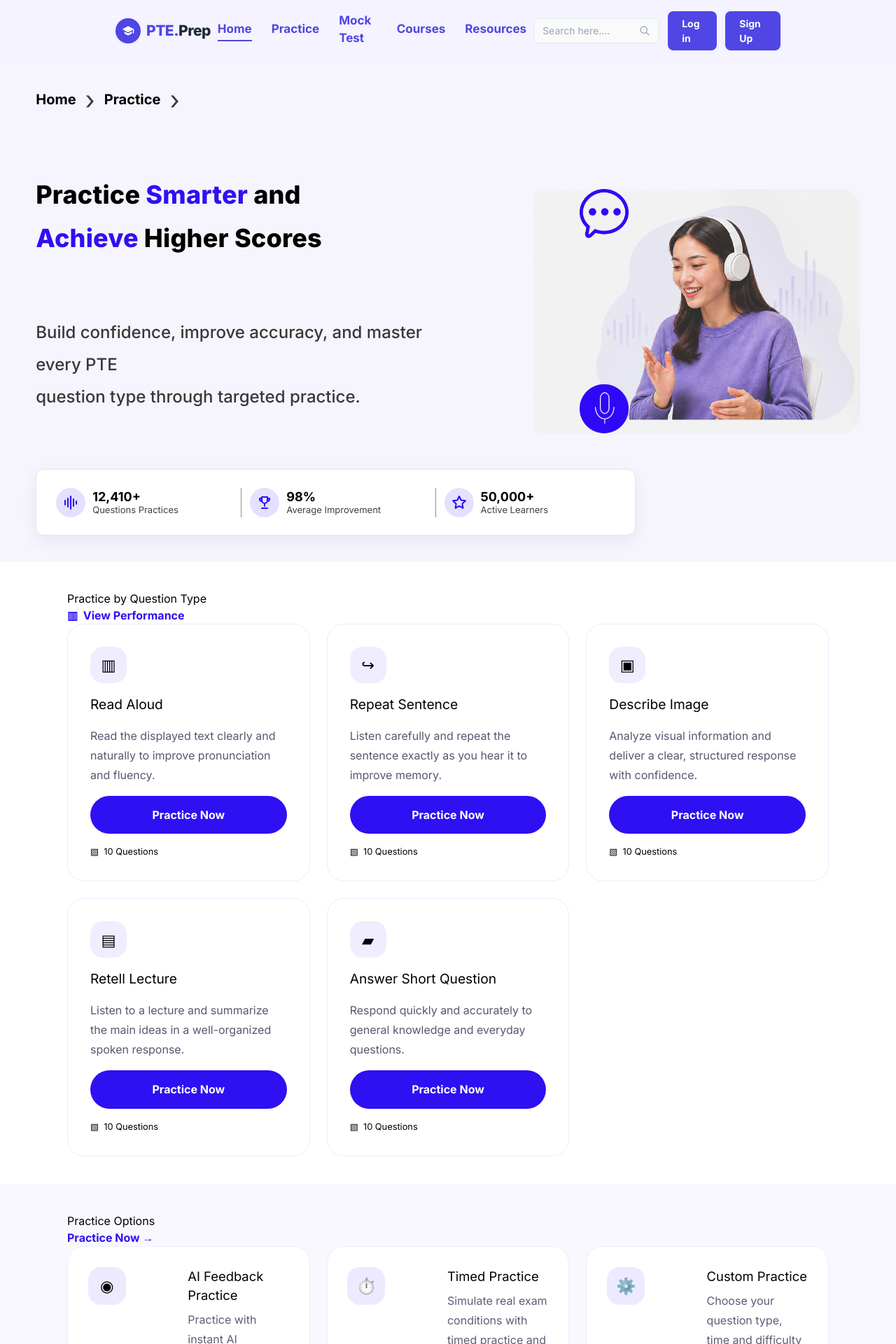
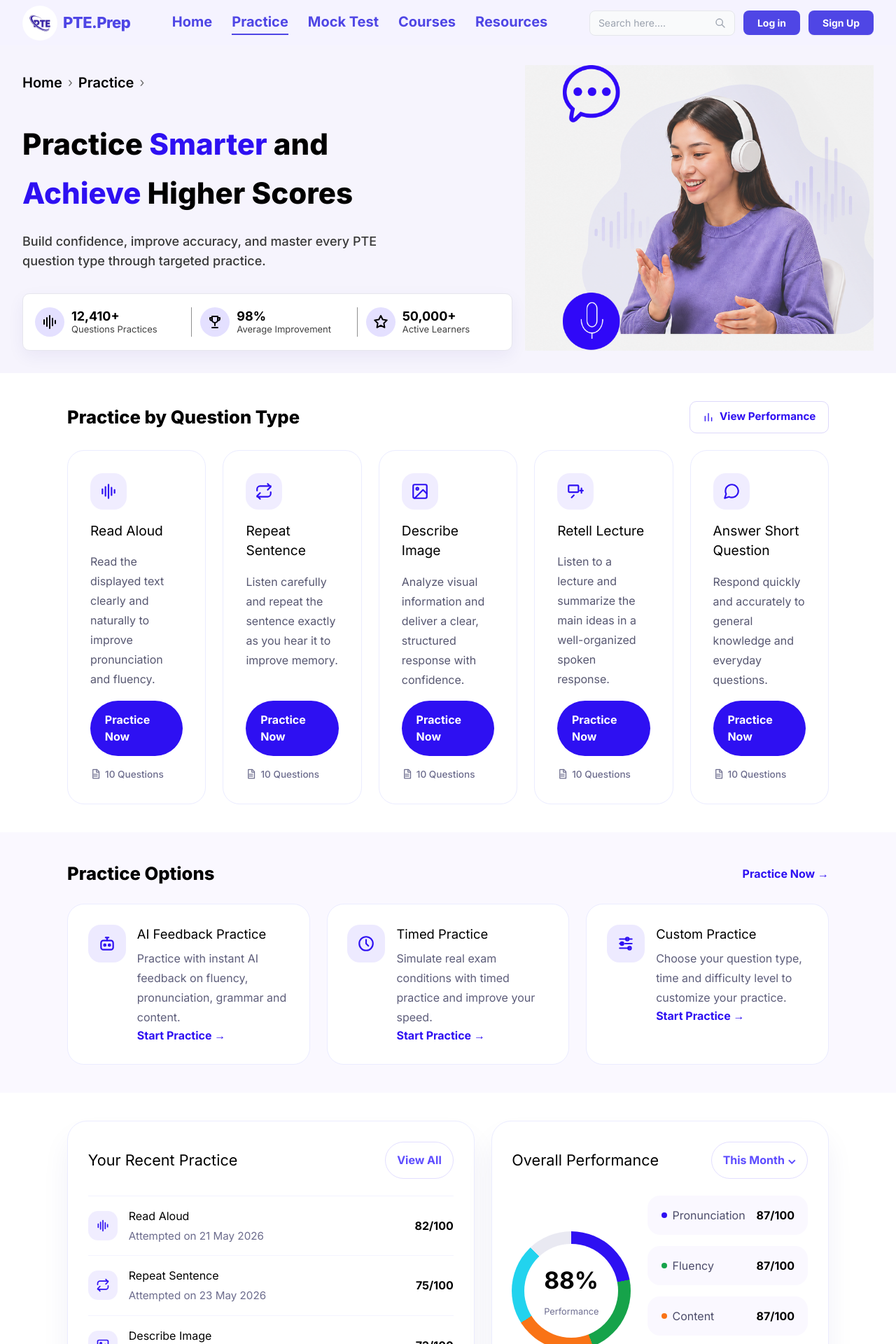
Before and after one commit to AuralithBit0822/PTE, a Next.js app in the folder frontend/: page /practice in a window 1280 px wide. Shown: the top 1920 px of the page at 70% size. Built offline with nearby package versions, Linux system fonts and the light colour scheme.

Commit message:
fixed nav bar and hero section:

```diff
--- a/frontend/app/(dashboard)/practice/page.tsx
+++ b/frontend/app/(dashboard)/practice/page.tsx
@@ -1,54 +1,82 @@
 import Image from "next/image";
 import Link from "next/link";
+import Footer from "@/components/common/Footer";
 
 const Chevron = () => <span className="chevron" aria-hidden="true">›</span>;
 
-
-function SoundIcon() {
-  return <svg viewBox="0 0 24 24" aria-hidden="true"><path d="M4 9v6M8 6v12M12 3v18M16 7v10M20 10v4" /></svg>;
+// ── Icon components (stroke-based, matches home page style) ──
+function WaveformIcon() {
+  return <svg viewBox="0 0 24 24"><path d="M4 9v6M8 6v12M12 3v18M16 7v10M20 10v4" /></svg>;
 }
-
 function TrophyIcon() {
-  return <svg viewBox="0 0 24 24" aria-hidden="true"><path d="M8 4h8v5a4 4 0 0 1-8 0V4Z M8 6H5v1a3 3 0 0 0 3 3M16 6h3v1a3 3 0 0 1-3 3M12 13v4M8 20h8" /></svg>;
+  return <svg viewBox="0 0 24 24"><path d="M8 4h8v5a4 4 0 0 1-8 0V4Z" /><path d="M8 6H5v1a3 3 0 0 0 3 3M16 6h3v1a3 3 0 0 1-3 3M12 13v4M8 20h8" /></svg>;
 }
-
 function StarIcon() {
-  return <svg viewBox="0 0 24 24" aria-hidden="true"><path d="m12 3 2.7 5.5 6.1.9-4.4 4.3 1 6.1-5.4-2.9-5.4 2.9 1-6.1-4.4-4.3 6.1-.9L12 3Z" /></svg>;
+  return <svg viewBox="0 0 24 24"><path d="m12 3 2.7 5.5 6.1.9-4.4 4.3 1 6.1-5.4-2.9-5.4 2.9 1-6.1-4.4-4.3 6.1-.9L12 3Z" /></svg>;
 }
-
+function RepeatIcon() {
+  return <svg viewBox="0 0 24 24"><path d="M17 2l4 4-4 4M3 11V9a4 4 0 0 1 4-4h14M7 22l-4-4 4-4M21 13v2a4 4 0 0 1-4 4H3" /></svg>;
+}
+function ImageIcon() {
+  return <svg viewBox="0 0 24 24"><rect x="3" y="3" width="18" height="18" rx="2" /><circle cx="8.5" cy="8.5" r="1.5" /><path d="M21 15l-5-5L5 21" /></svg>;
+}
+function LectureIcon() {
+  return <svg viewBox="0 0 24 24"><rect x="3" y="4" width="13" height="9" rx="1" /><path d="M7 20l3-3M20 8v6M22 11h-4" /></svg>;
+}
+function ChatIcon() {
+  return <svg viewBox="0 0 24 24"><path d="M21 11.5a8.38 8.38 0 0 1-.9 3.8 8.5 8.5 0 0 1-7.6 4.7 8.38 8.38 0 0 1-3.8-.9L3 21l1.9-5.7a8.38 8.38 0 0 1-.9-3.8 8.5 8.5 0 0 1 4.7-7.6 8.38 8.38 0 0 1 3.8-.9h.5a8.48 8.48 0 0 1 8 8v.5Z" /></svg>;
+}
+function RobotIcon() {
+  return <svg viewBox="0 0 24 24"><rect x="4" y="8" width="16" height="12" rx="3" /><circle cx="9" cy="14" r="1.2" /><circle cx="15" cy="14" r="1.2" /><path d="M12 8V4m0 0h-2m2 0h2" /></svg>;
+}
+function ClockIcon() {
+  return <svg viewBox="0 0 24 24"><circle cx="12" cy="12" r="9" /><path d="M12 7v5l3 3" /></svg>;
+}
+function SlidersIcon() {
+  return <svg viewBox="0 0 24 24"><path d="M4 6h10M17 6h3M4 12h4M11 12h9M4 18h13" /><circle cx="14" cy="6" r="2" /><circle cx="7" cy="12" r="2" /><circle cx="17" cy="18" r="2" /></svg>;
+}
+function TargetIcon() {
+  return <svg viewBox="0 0 24 24"><circle cx="11" cy="13" r="8" /><circle cx="11" cy="13" r="4.5" /><circle cx="11" cy="13" r="1" /><path d="M16 8l4-4m0 0h-3m3 0v3" /></svg>;
+}
+function BarChartIcon() {
+  return <svg viewBox="0 0 24 24"><path d="M5 20V10M12 20V4M19 20v-7" /></svg>;
+}
+function DocIcon() {
+  return <svg viewBox="0 0 24 24"><path d="M6 2h9l5 5v15H6z" /><path d="M14 2v6h6M8 13h8M8 17h8" /></svg>;
+}
 const stats = [
-  { value: "12,410+", label: "Questions Practices", Icon: SoundIcon },
+  { value: "12,410+", label: "Questions Practices", Icon: WaveformIcon },
   { value: "98%", label: "Average Improvement", Icon: TrophyIcon },
   { value: "50,000+", label: "Active Learners", Icon: StarIcon },
 ];
 
 const questionTypes = [
-  ["Read Aloud", "Read the displayed text clearly and naturally to improve pronunciation and fluency.", "▥"],
-  ["Repeat Sentence", "Listen carefully and repeat the sentence exactly as you hear it to improve memory.", "↪"],
-  ["Describe Image", "Analyze visual information and deliver a clear, structured response with confidence.", "▣"],
-  ["Retell Lecture", "Listen to a lecture and summarize the main ideas in a well-organized spoken response.", "▤"],
-  ["Answer Short Question", "Respond quickly and accurately to general knowledge and everyday questions.", "▰"],
-];
+  ["Read Aloud", "Read the displayed text clearly and naturally to improve pronunciation and fluency.", WaveformIcon],
+  ["Repeat Sentence", "Listen carefully and repeat the sentence exactly as you hear it to improve memory.", RepeatIcon],
+  ["Describe Image", "Analyze visual information and deliver a clear, structured response with confidence.", ImageIcon],
+  ["Retell Lecture", "Listen to a lecture and summarize the main ideas in a well-organized spoken response.", LectureIcon],
+  ["Answer Short Question", "Respond quickly and accurately to general knowledge and everyday questions.", ChatIcon],
+] as const;
 
 const practiceModes = [
-  ["AI Feedback Practice", "Practice with instant AI feedback on fluency, pronunciation, grammar and content.", "◉"],
-  ["Timed Practice", "Simulate real exam conditions with timed practice and improve your speed.", "⏱️"],
-  ["Custom Practice", "Choose your question type, time and difficulty level to customize your practice.", "⚙️"],
-];
+  ["AI Feedback Practice", "Practice with instant AI feedback on fluency, pronunciation, grammar and content.", RobotIcon],
+  ["Timed Practice", "Simulate real exam conditions with timed practice and improve your speed.", ClockIcon],
+  ["Custom Practice", "Choose your question type, time and difficulty level to customize your practice.", SlidersIcon],
+] as const;
 
 const recentPractice = [
-  ["Read Aloud", "Attempted on 21 May 2026", "82/100", "▥"],
-  ["Repeat Sentence", "Attempted on 23 May 2026", "75/100", "↪"],
-  ["Describe Image", "Attempted on 11 May 2026", "73/100", "▣"],
-  ["Retell Lecture", "Attempted on 26 May 2026", "69/100", "▤"],
-  ["Answer Short Question", "Attempted on 29 May 2026", "65/100", "▰"],
-];
+  ["Read Aloud", "Attempted on 21 May 2026", "82/100", WaveformIcon],
+  ["Repeat Sentence", "Attempted on 23 May 2026", "75/100", RepeatIcon],
+  ["Describe Image", "Attempted on 11 May 2026", "73/100", ImageIcon],
+  ["Retell Lecture", "Attempted on 26 May 2026", "69/100", LectureIcon],
+  ["Answer Short Question", "Attempted on 29 May 2026", "65/100", ChatIcon],
+] as const;
 
 const performanceMetrics = [
-  ["Pronunciation", "87/100"],
-  ["Fluency", "87/100"],
-  ["Content", "87/100"],
-  ["Grammar", "87/100"],
+  { label: "Pronunciation", score: "87/100", color: "#2e10f2" },
+  { label: "Fluency", score: "87/100", color: "#16a34a" },
+  { label: "Content", score: "87/100", color: "#f97316" },
+  { label: "Grammar", score: "87/100", color: "#22d3ee" },
 ];
 
 export default function PracticePage() {
@@ -57,12 +85,14 @@ export default function PracticePage() {
       <section className="practice-hero">
         <div className="hero-grid">
           <div className="hero-copy">
-            <div className="breadcrumbs"><Link href="/">Home</Link><Chevron /><span>Practice</span><Chevron /></div>
+            <div className="breadcrumbs">
+              <Link href="/">Home</Link><Chevron /><span>Practice</span><Chevron />
+            </div>
             <h1>Practice <em>Smarter</em> and<br /><em>Achieve</em> Higher Scores</h1>
             <p>Build confidence, improve accuracy, and master every PTE<br /> question type through targeted practice.</p>
             <div className="stats-card">
               {stats.map(({ value, label, Icon }) => (
-                <div className="stat" key={value}>
+                <div className="stat" key={label}>
                   <span className="stat-icon"><Icon /></span>
                   <span><strong>{value}</strong><small>{label}</small></span>
                 </div>
@@ -74,21 +104,22 @@ export default function PracticePage() {
           </div>
         </div>
       </section>
+
       <section className="content-section question-section">
         <div className="section-heading">
           <h2>Practice by Question Type</h2>
-          <button className="outline-link">▥  View Performance</button>
+          <button className="outline-link"><BarChartIcon /> View Performance</button>
         </div>
         <div className="question-grid">
-          {questionTypes.map(([title, description, icon]) => (
+          {questionTypes.map(([title, description, Icon]) => (
             <article className="question-card" key={title}>
-              <span className="card-icon">{icon}</span>
+              <span className="card-icon"><Icon /></span>
               <h3>{title}</h3>
               <p>{description}</p>
               <Link className="practice-button" href="/practice/speaking">
                 Practice Now
               </Link>
-              <small>▧  10 Questions</small>
+              <small className="card-meta"><DocIcon /> 10 Questions</small>
             </article>
           ))}
         </div>
@@ -98,20 +129,20 @@ export default function PracticePage() {
         <div className="section-heading">
           <h2>Practice Options</h2>
           <Link className="text-link" href="/practice">
-            Practice Now →
+            Practice Now →
           </Link>
         </div>
         <div className="mode-grid">
-          {practiceModes.map(([title, description, icon]) => (
+          {practiceModes.map(([title, description, Icon]) => (
             <article className="mode-card" key={title}>
-              <span className="mode-icon">{icon}</span>
+              <span className="mode-icon"><Icon /></span>
               <div>
                 <h3>{title}</h3>
                 <p>{description}</p>
+                <Link className="text-link" href="/practice">
+                  Start Practice →
+                </Link>
               </div>
-              <Link className="text-link" href="/practice">
-                Start Practice →
-              </Link>
             </article>
           ))}
         </div>
@@ -123,9 +154,9 @@ export default function PracticePage() {
             <h2>Your Recent Practice</h2>
             <button className="view-all">View All</button>
           </div>
-          {recentPractice.map(([title, date, score, icon]) => (
+          {recentPractice.map(([title, date, score, Icon]) => (
             <div className="recent-row" key={title}>
-              <span className="recent-icon">{icon}</span>
+              <span className="recent-icon"><Icon /></span>
               <div>
                 <h3>{title}</h3>
                 <p>{date}</p>
@@ -138,26 +169,35 @@ export default function PracticePage() {
         <article className="dashboard-card performance-card">
           <div className="card-heading">
             <h2>Overall Performance</h2>
-            <button className="view-all">This Month⌄</button>
+            <button className="view-all">This Month ⌄</button>
           </div>
           <div className="performance-main">
-            <div className="donut">
+            <div
+              className="donut"
+              style={{
+                background:
+                  "conic-gradient(#2e10f2 0% 22%, #16a34a 22% 44%, #f97316 44% 66%, #22d3ee 66% 88%, #e9e9f2 88% 100%)",
+              }}
+            >
               <div>
                 <b>88%</b>
                 <small>Performance</small>
               </div>
             </div>
             <div className="metrics">
-              {performanceMetrics.map(([label, score]) => (
+              {performanceMetrics.map(({ label, score, color }) => (
                 <div className="metric" key={label}>
-                  <span>{label}</span>
+                  <span className="metric-label">
+                    <i className="dot" style={{ background: color }} />
+                    {label}
+                  </span>
                   <b>{score}</b>
                 </div>
               ))}
             </div>
           </div>
           <div className="great-job">
-            <span>♜</span>
+            <span><TrophyIcon /></span>
             <div>
               <strong>Great job! You are improving consistently.</strong>
               <small>Keep practicing to achieve a perfect score!</small>
@@ -167,15 +207,17 @@ export default function PracticePage() {
       </section>
 
       <section className="daily-banner">
-        <span className="daily-icon">◎</span>
+        <span className="daily-icon"><TargetIcon /></span>
         <div>
           <h3>Daily Practice, Better Results</h3>
           <p>Practice a little every day and see a big improvement in your speaking score.</p>
         </div>
         <Link href="/practice" className="practice-button">
-          Start Daily Practice →
+          Start Daily Practice →
         </Link>
       </section>
+
+      <Footer />
     </main>
   );
 }
--- a/frontend/app/globals.css
+++ b/frontend/app/globals.css
@@ -55,17 +55,45 @@
 
 /* ── Practice Page (Plain CSS) ── */
 .practice-page { min-height: 100vh; background: #fff; }
-.practice-hero { background: rgba(246, 244, 253, 1); min-height: 675px; padding: 37px clamp(24px, 4vw, 80px) 38px clamp(24px, 4vw, 80px); }
-.practice-hero .hero-grid { width: 100%; margin: 0 auto; display: grid; grid-template-columns: 1fr 1fr; gap: 10px; align-items: center; }
-.hero-copy { align-self: stretch; position: relative; padding-top: 2px; }
-.breadcrumbs { display: flex; align-items: center; gap: 13px; font-size: 20px; font-weight: 700; }
-.chevron { font-size: 37px; line-height: 15px; font-weight: 400; color: #3b3b3b; }
-.practice-hero h1 { margin: 91px 0 80px; font-size: clamp(36px, 2.4vw, 45px); letter-spacing: .2px; line-height: 1.72; font-weight: 800; }
+
+/* ── Hero: rebuilt sizing so it fits one viewport like the Figma design ── */
+.practice-hero {
+  background: rgba(246, 244, 253, 1);
+  padding: 28px 2rem 32px;
+}
+.practice-hero .hero-grid {
+  width: 100%;
+  margin: 0 auto;
+  display: grid;
+  grid-template-columns: 1fr 1fr;
+  gap: 18px;
+  align-items: stretch;
+  padding: 0;
+}
+.hero-copy { align-self: stretch; position: relative; padding-top: 0; display: flex; flex-direction: column; justify-content: space-between; }
+.breadcrumbs { display: flex; align-items: center; gap: 8px; font-size: 20px; font-weight: 600; line-height: 50px; }
+.breadcrumbs a { color: inherit; text-decoration: none; }
+.chevron { font-size: 18px; line-height: 1; font-weight: 400; color: #6b6b6b; }
+.practice-hero h1 { margin: 28px 0 20px; font-size: 42px; letter-spacing: 2%; line-height: 70px; font-weight: 800; }
 .practice-hero h1 em { color: #2e10f2; font-style: normal; }
-.hero-copy p { margin: 0; color: #383838; font-size: 24px; line-height: 1.92; font-weight: 500; }
-.hero-image-wrap { width: 100%; overflow: hidden; border-radius: 28px; }
-.hero-image-wrap img { display: block; width: 80%; height: auto; margin-left: auto; }
-.stats-card { width: calc(145% + 10px); min-height: 95px; background: #fff; border: 1px solid #e6e6ee; border-radius: 12px; box-shadow: 0 8px 24px rgba(33,25,138,0.06); display: flex; align-items: center; padding: 14px 16px; margin-top: 80px; gap: 8px; }
+.hero-copy p { margin: 0 0 32px; color: #383838; font-size: 18px; line-height: 28px; font-weight: 500; letter-spacing: 0%; }
+
+/* Image: show full height */
+.hero-image-wrap {
+  width: 100%;
+  border-radius: 18px;
+  display: flex;
+  align-items: flex-end;
+  justify-content: flex-end;
+}
+.hero-image-wrap img {
+  display: block;
+  width: 100%;
+  height: 100%;
+  object-fit: cover;
+}
+
+.stats-card { width: 700px; height: 82px; min-height: 0; background: #fff; border: 1.5px solid #e6e6ee; border-radius: 10px; box-shadow: 0 8px 24px rgba(33,25,138,0.06); display: flex; align-items: center; padding: 5px; gap: 20px; }
 .stat { min-width: 0; flex: 1; display: flex; align-items: center; gap: 10px; padding: 0 12px; }
 .stat + .stat { border-left: 1px solid #909090; }
 .stat-icon { width: 42px; height: 42px; background: #e4e0ff; border-radius: 50%; display: grid; place-items: center; flex: 0 0 auto; }
@@ -76,7 +104,7 @@
 
 .content-section { max-width: 1320px; margin: 0 auto; padding: 2.5rem 6rem; }
 .outline-link, .text-link { color: #2e10f2; font-weight: 700; background: transparent; border: none; cursor: pointer; }
-.question-grid { display: grid; grid-template-columns: repeat(3, minmax(240px, 1fr)); gap: 1.5rem; }
+.question-grid { display: grid; grid-template-columns: repeat(5, minmax(180px, 1fr)); gap: 1.5rem; }
 .question-card { background: #fff; border: 1px solid #ebecff; border-radius: 24px; padding: 2rem; display: flex; flex-direction: column; gap: 1rem; min-height: 310px; }
 .card-icon { width: 52px; height: 52px; border-radius: 18px; display: grid; place-items: center; background: rgba(110, 80, 255, 0.1); font-size: 1.4rem; }
 .question-card h3 { margin: 0; font-size: 1.2rem; }
@@ -99,9 +127,6 @@
 .recent-row h3 { margin: 0; font-size: 1rem; }
 .recent-row p { margin: 0.35rem 0 0; color: #6c6c8d; font-size: 0.95rem; }
 .performance-main { display: grid; grid-template-columns: minmax(170px, 200px) 1fr; gap: 1.5rem; align-items: center; }
-.donut { width: min(200px, 100%); aspect-ratio: 1; border-radius: 50%; background: linear-gradient(180deg, #f6f3ff 0%, #fff 100%); display: grid; place-items: center; }
-.donut b { display: block; font-size: 2.1rem; margin-bottom: 0.3rem; }
-.donut small { color: #6f6f92; }
 .metrics { display: grid; gap: 1rem; }
 .metric { display: flex; justify-content: space-between; align-items: center; gap: 1rem; padding: 1rem 1.2rem; background: #faf8ff; border-radius: 18px; }
 .metric span { color: #4c4c6a; }
@@ -116,17 +141,82 @@
 .daily-banner p { margin: 0; color: #4f4f6c; line-height: 1.65; }
 
 @media (max-width: 1200px) {
-  .practice-hero { padding-top: 70px; }
-  .practice-hero .hero-grid { grid-template-columns: 1fr 1fr; }
-  .practice-hero h1 { margin-top: 62px; line-height: 1.5; }
+  .practice-hero { padding-top: 40px; }
+  .practice-hero .hero-grid { grid-template-columns: 1fr 1fr; gap: 24px; }
+  .practice-hero h1 { margin-top: 20px; }
+  .question-grid { grid-template-columns: repeat(3, minmax(200px, 1fr)); }
 }
 @media (max-width: 800px) {
-  .practice-hero { padding: 42px 0; min-height: 0; }
-  .practice-hero .hero-grid { width: min(100% - 32px, 600px); display: block; }
-  .practice-hero h1 { margin: 44px 0 24px; font-size: 36px; line-height: 1.4; }
-  .hero-copy p { font-size: 18px; line-height: 1.7; }
-  .hero-image-wrap { margin-top: 36px; border-radius: 19px; }
-  .stats-card { margin-top: 32px; flex-direction: column; align-items: stretch; padding: 7px 17px; }
+  .practice-hero { padding: 32px 0; }
+  .practice-hero .hero-grid { width: min(100% - 32px, 600px); display: block; margin: 0 auto; }
+  .practice-hero h1 { margin: 20px 0 16px; font-size: 30px; line-height: 1.35; }
+  .hero-copy p { font-size: 16px; line-height: 1.6; }
+  .hero-image-wrap { margin-top: 28px; border-radius: 19px; max-height: 320px; justify-content: center; }
+  .stats-card { margin-top: 24px; flex-direction: column; align-items: stretch; padding: 7px 17px; }
   .stat { padding: 11px 0; }
   .stat + .stat { border-left: 0; border-top: 1px solid #ddd; }
+  .question-grid { grid-template-columns: 1fr; }
 }
+
+/* Section headings */
+.section-heading { display: flex; align-items: center; justify-content: space-between; margin-bottom: 1.5rem; gap: 1rem; }
+.section-heading h2 { margin: 0; font-size: clamp(1.4rem, 2vw, 1.8rem); font-weight: 800; }
+
+/* Icons: unify sizing for the inline SVGs used across the page */
+.stat-icon svg,
+.card-icon svg,
+.mode-icon svg,
+.recent-icon svg,
+.daily-icon svg,
+.great-job span svg,
+.outline-link svg,
+.card-meta svg {
+  fill: none;
+  stroke: currentColor;
+  stroke-width: 2;
+  stroke-linecap: round;
+  stroke-linejoin: round;
+}
+.card-icon svg, .mode-icon svg { width: 26px; height: 26px; color: #2e10f2; }
+.recent-icon svg { width: 20px; height: 20px; color: #2e10f2; }
+.daily-icon svg { width: 26px; height: 26px; }
+.great-job span svg { width: 22px; height: 22px; color: #2e10f2; }
+
+/* "View Performance" pill button */
+.outline-link {
+  display: inline-flex; align-items: center; gap: 8px;
+  border: 1px solid #ddd8fb; border-radius: 10px;
+  padding: 0.65rem 1.1rem; font-size: 0.95rem;
+}
+.outline-link svg { width: 16px; height: 16px; }
+
+/* "10 Questions" meta row on question cards */
+.card-meta { display: flex; align-items: center; gap: 6px; color: #6c6c8d; font-size: 0.85rem; font-weight: 500; }
+.card-meta svg { width: 15px; height: 15px; }
+
+/* Colored dot next to each performance metric label */
+.metric-label { display: flex; align-items: center; gap: 8px; color: #4c4c6a; }
+.dot { display: inline-block; width: 8px; height: 8px; border-radius: 50%; flex: 0 0 auto; }
+
+/* Real ring donut */
+.donut {
+  width: min(200px, 100%);
+  aspect-ratio: 1;
+  border-radius: 50%;
+  position: relative;
+  display: grid;
+  place-items: center;
+}
+.donut::before {
+  content: "";
+  position: absolute;
+  inset: 18px;
+  background: #fff;
+  border-radius: 50%;
+}
+.donut b, .donut small { position: relative; z-index: 1; }
+.donut b { display: block; font-size: 2.1rem; margin-bottom: 0.3rem; }
+.donut small { color: #6f6f92; }
+
+/* Floating icons over hero image */
+.hero-image-wrap { position: relative; }
--- a/frontend/components/common/Navbar.tsx
+++ b/frontend/components/common/Navbar.tsx
@@ -1,10 +1,12 @@
 'use client';
 
-import React, { useState } from 'react';
+import React from 'react';
 import Link from 'next/link';
+import Image from 'next/image';
+import { usePathname } from 'next/navigation';
 
 export default function Navbar() {
-  const [activeLink, setActiveLink] = useState('Home');
+  const pathname = usePathname();
 
   const navLinks = [
     { name: 'Home', href: '/' },
@@ -15,23 +17,15 @@ export default function Navbar() {
   ];
 
   return (
-    <nav className="bg-[#F5F3FF] sticky top-0 z-50">
-      <div className="h-[88px] px-[165px] flex items-center justify-between gap-[10px]">
+    <nav className="w-full bg-[#F5F3FF] sticky top-0 z-50">
+      <div className="h-[65px] px-8 flex items-center justify-between gap-8">
 
         {/* Logo */}
         <Link href="/" className="flex items-center gap-2 group">
-          <div className="w-9 h-9 rounded-full bg-indigo-600 flex items-center justify-center shadow-sm group-hover:bg-indigo-700 transition-colors">
-            {/* Graduation cap icon */}
-            <svg width="18" height="18" viewBox="0 0 24 24" fill="none">
-              <path
-                d="M12 3L1 9l11 6 9-4.91V17h2V9L12 3zM5 13.18v4L12 21l7-3.82v-4L12 17l-7-3.82z"
-                fill="white"
-              />
-            </svg>
-          </div>
-          <span className="text-[21px] font-extrabold tracking-tight">
+          <Image src="/images/PTElogo.png" alt="PTE Prep" width={50} height={50} className="rounded-full bg-[rgba(74,45,219,0.2)]" />
+          <span className="text-[22px] font-[800] tracking-tight">
             <span className="text-indigo-600">PTE.</span>
-            <span className="text-gray-800">Prep</span>
+            <span className="text-indigo-600">Prep</span>
           </span>
         </Link>
 
@@ -41,9 +35,8 @@ export default function Navbar() {
             <Link
               key={link.name}
               href={link.href}
-              onClick={() => setActiveLink(link.name)}
-              className={`text-[17px] font-bold pb-0.5 transition-all duration-150 ${
-                activeLink === link.name
+              className={`text-[20px] font-bold pb-0.5 transition-all duration-150 ${
+                pathname === link.href || (link.href !== '/' && pathname.startsWith(link.href))
                   ? 'text-indigo-600 border-b-2 border-indigo-600'
                   : 'text-indigo-600 hover:text-indigo-700 border-b-2 border-transparent'
               }`}
@@ -56,7 +49,7 @@ export default function Navbar() {
         {/* Right: Search + Buttons */}
         <div className="flex items-center gap-3">
           {/* Search Bar */}
-          <div className="flex items-center gap-2 bg-gray-50 border border-gray-200 rounded-lg px-3 py-[7px] hover:border-indigo-300 transition-colors">
+          <div className="flex items-center gap-9 bg-gray-50 border border-gray-200 rounded-lg px-3 py-[7px] hover:border-indigo-300 transition-colors">
             <input
               type="text"
               placeholder="Search here...."
```
Also changed, not shown: 1 other file (tests, documents, lock files or other folders).
